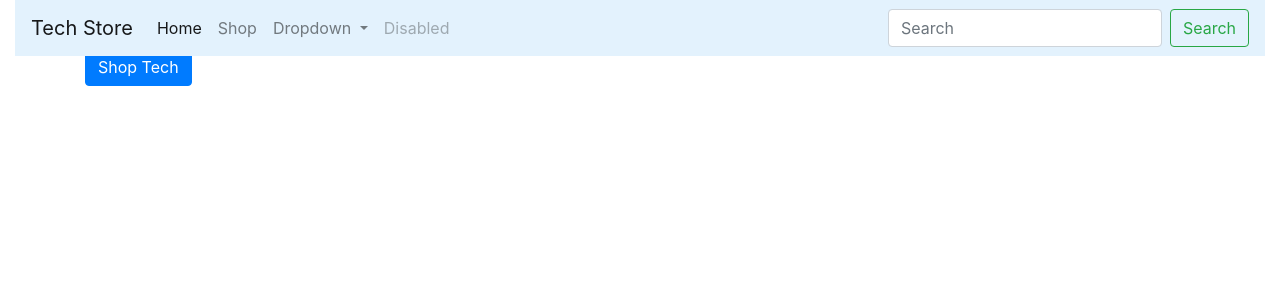
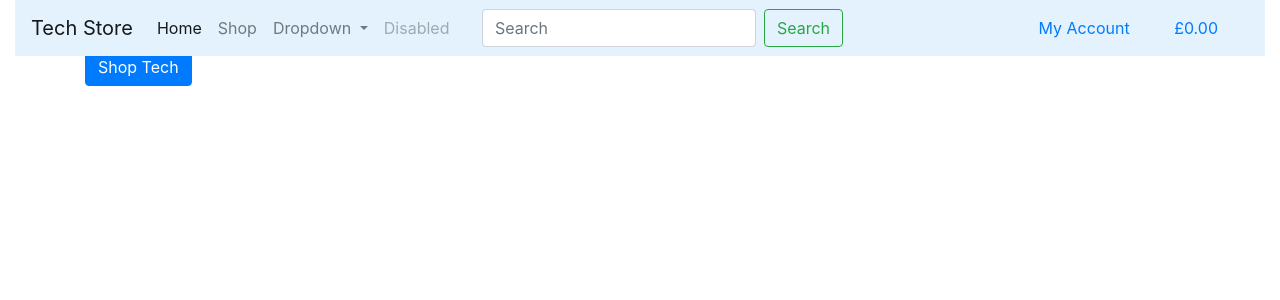
Before and after one commit to DonnavanStaddon/TechStore, a Django app: page / in a window 1280 px wide. Shown: the top 300 px of the page. Run offline with Django 3.2, Linux system fonts and the light colour scheme; some libraries are stand-ins or nearby versions.

Commit message:
Added main page header

```diff
--- a/techstore/settings.py
+++ b/techstore/settings.py
@@ -26,7 +26,7 @@ SECRET_KEY = 'django-insecure-#ra*90&+7ae_=t7(i%tog+lg1*!g%zu=1uznh%rbj^y(a4&mg%
 # SECURITY WARNING: don't run with debug turned on in production!
 DEBUG = True
 
-ALLOWED_HOSTS = ['8000-donnavanstadd-techstore-1c8z1lxk17x.ws-eu105.gitpod.io']
+ALLOWED_HOSTS = ['8000-donnavanstadd-techstore-fnt37nad5uh.ws-eu105.gitpod.io']
 
 
 # Application definition
--- a/templates/base.html
+++ b/templates/base.html
@@ -67,8 +67,48 @@
             <button class="btn btn-outline-success my-2 my-sm-0" type="submit">Search</button>
           </form>
         </div>
-      </nav>
-    </header>
+
+      <div class="col-12 col-lg-4 my-auto py-1 py-lg-0">
+        <ul class="list-inline list-unstyled text-center text-lg-right my-0">
+            <li class="list-inline-item dropdown">
+                <a class="text-black nav-link" href="#" id="user-options" data-toggle="dropdown" aria-haspopup="true" aria-expanded="false">
+                    <div class="text-center">
+                        <div><i class="fas fa-user fa-lg"></i></div>
+                        <p class="my-0">My Account</p>
+                    </div>
+                </a>
+                <div class="dropdown-menu border-0" aria-labelledby="user-options">
+                    {% if request.user.is_authenticated %}
+                        {% if request.user.is_superuser %}
+                            <a href="" class="dropdown-item">Product Management</a>
+                        {% endif %}
+                        <a href="" class="dropdown-item">My Profile</a>
+                        <a href="{% url 'account_logout' %}" class="dropdown-item">Logout</a>
+                    {% else %}
+                        <a href="{% url 'account_signup' %}" class="dropdown-item">Register</a>
+                        <a href="{% url 'account_login' %}" class="dropdown-item">Login</a>
+                    {% endif %}
+                </div>
+            </li>
+            <li class="list-inline-item">
+                <a class="{% if grand_total %}text-info font-weight-bold{% else %}text-black{% endif %} nav-link" href="">
+                    <div class="text-center">
+                        <div><i class="fas fa-shopping-bag fa-lg"></i></div>
+                        <p class="my-0">
+                            {% if grand_total %}
+                                £{{ grand_total|floatformat:2 }}
+                            {% else %}
+                                £0.00
+                            {% endif %}
+                        </p>
+                    </div>
+                </a>
+            </li>
+        </ul>
+    </div>
+</div>
+</nav>
+</header>
 
     {% if messages %}
         <div class="message-container"></div>
```
